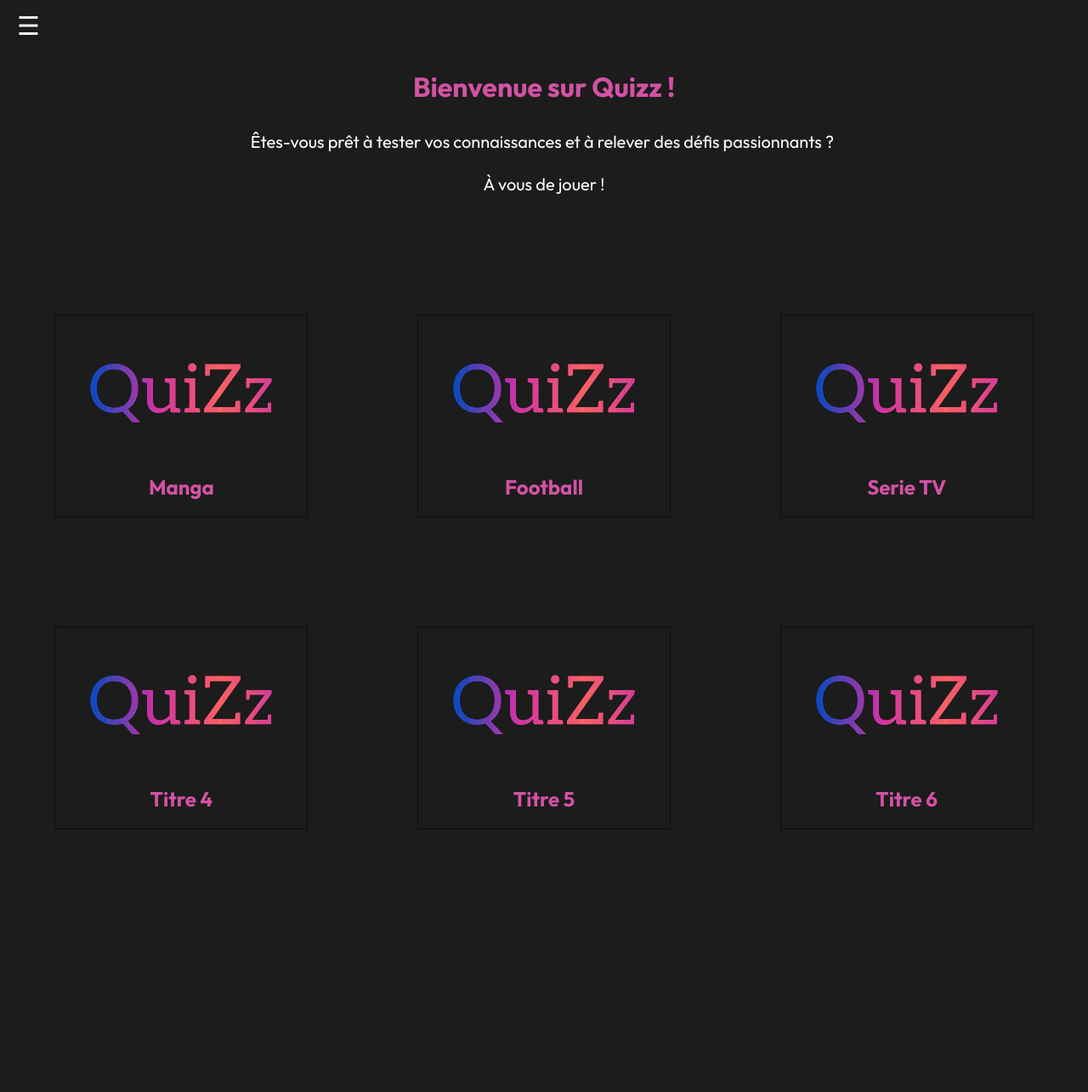
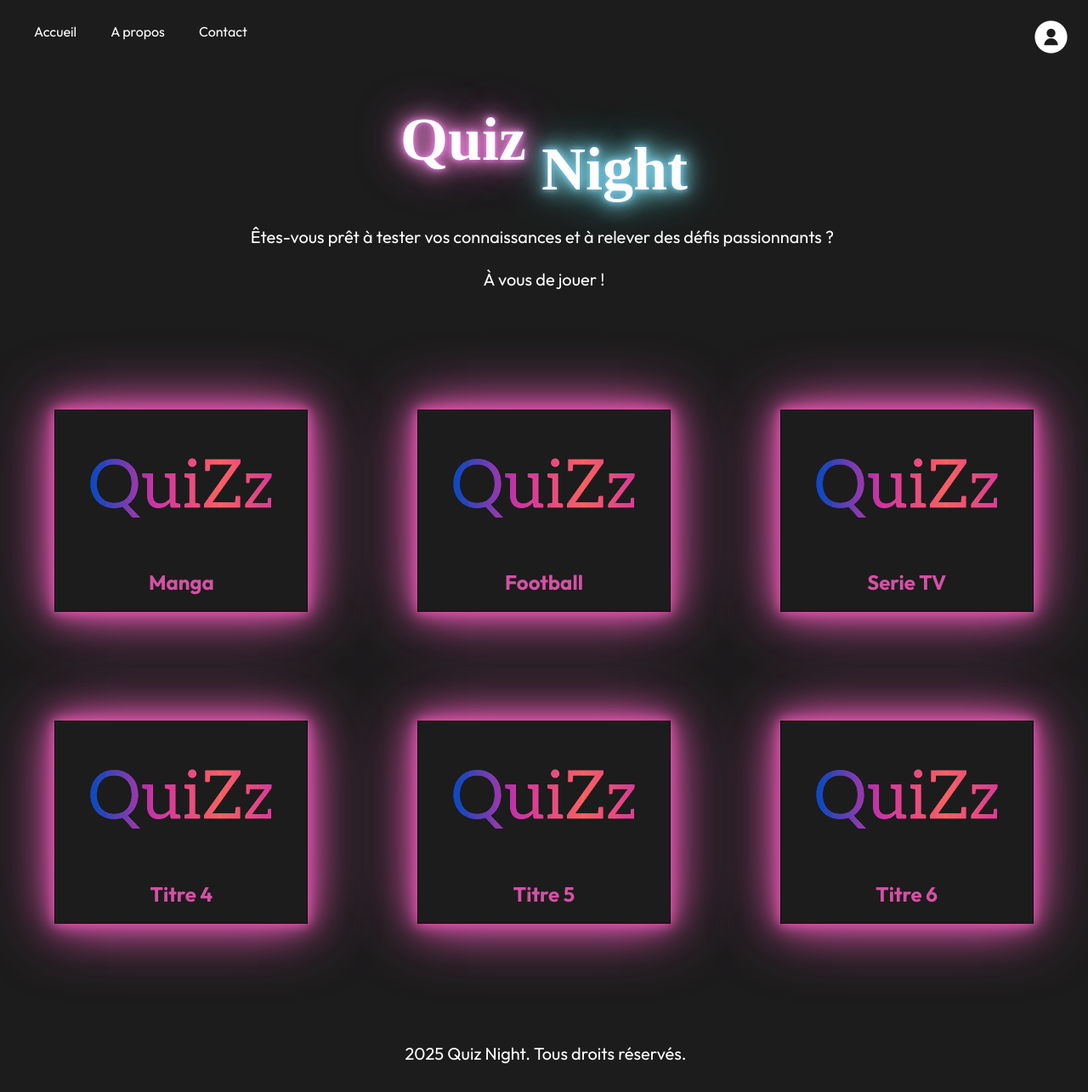
Before and after one commit to lenain-emile/project-quizz, a PHP site: page / in a window 1280 px wide. Shown: the whole page at 85% size. Before the commit the page ends 976 px from the top, so only its background shows below. Run offline with PHP 8.4, Linux system fonts and the light colour scheme.

Commit message:
Style changes + new footer and neon style for items and title

```diff
--- a/index.php
+++ b/index.php
@@ -10,7 +10,7 @@
 <head>
     <meta charset="UTF-8">
     <meta name="viewport" content="width=device-width, initial-scale=1.0">
-    <title>Project Quizz</title>
+    <title>Project Quizz Night</title>
     <link rel="stylesheet" href="style/style.css">
     <link rel="stylesheet" href="style/flex.css">
 <link href="https://fonts.googleapis.com/css2?family=Outfit:wght@400;700&display=swap" rel="stylesheet">
@@ -23,14 +23,15 @@
         <input type="checkbox" id="navbar-toggle">
         <label for="navbar-toggle" class="navbar-icon">&#9776;</label>
         <div class="navbar-menu">
-            <a href="#home">Home</a>
-            <a href="#about">About</a>
-            <a href="user.php">Profil</a>
+            <a href="#home">Accueil</a>
+            <a href="#about">A propos</a>
+            <a href="user.php">Contact</a>
         </div>
     </div>
+    <a href="profile.php"><img src="image/icon.png" alt="Profil" class="icon"></a>
 </nav>
 <main>
-<h1>Bienvenue sur Quizz !</h1>
+<h1 class="neon-title">Quiz <span>Night</span></h1>
 
 <p>Êtes-vous prêt à tester vos connaissances et à relever des défis passionnants ?
 À vous de jouer !</p>
@@ -75,3 +76,7 @@
 
 </body>
 </html>
+<footer>
+        <p> 2025 Quiz Night. Tous droits réservés.</p>
+
+</footer>
--- a/style/flex.css
+++ b/style/flex.css
@@ -36,3 +36,24 @@
 
 
 }
+.icon {
+    position: absolute;
+    top: 10px;
+    right: 10px;
+}
+
+@keyframes neonBorder {
+    0% {
+        box-shadow: 0 0 5px #d352a4, 0 0 10px #d352a4, 0 0 20px #d352a4, 0 0 40px #d352a4;
+    }
+    50% {
+        box-shadow: 0 0 10px #d352a4, 0 0 20px #d352a4, 0 0 40px #d352a4, 0 0 80px #d352a4;
+    }
+    100% {
+        box-shadow: 0 0 5px #d352a4, 0 0 10px #d352a4, 0 0 20px #d352a4, 0 0 40px #d352a4;
+    }
+}
+
+.item {
+    animation: neonBorder 1.5s infinite alternate;
+}
--- a/style/style.css
+++ b/style/style.css
@@ -52,8 +52,8 @@ main
     text-align: center;
 }
 .navbar-menu a:hover {
-    background-color: #ddd;
-    color: black;
+    background-color: #d352a4;
+
 }
 .navbar-icon {
     font-size: 30px;
@@ -66,6 +66,41 @@ main
 #navbar-toggle:checked + .navbar-icon + .navbar-menu {
     display: flex;
 }
+
+footer {
+
+
+    margin-top: 10%;
+    width: 100%;
+}
+
+
+
+.neon-title {
+    font-family: 'Corinthia';
+    font-size: 72px;
+    color: #ffffff;
+    text-shadow:
+        0 0 6px rgba(241, 139, 245, 0.92),
+        0 0 30px rgba(241, 105, 196, 0.34),
+        0 0 12px rgba(245, 114, 212, 0.52),
+        0 0 21px rgba(238, 157, 227, 0.92),
+        0 0 34px rgba(212, 124, 179, 0.78),
+        0 0 54px rgba(221, 103, 201, 0.92);
+}
+
+.neon-title span {
+    text-shadow:
+        0 0 6px rgba(126, 194, 240, 0.92),
+        0 0 30px rgba(105, 221, 241, 0.34),
+        0 0 12px rgba(114, 214, 245, 0.52),
+        0 0 21px rgba(157, 233, 238, 0.92),
+        0 0 34px rgba(124, 206, 212, 0.78),
+        0 0 54px rgba(103, 213, 221, 0.92);
+    position: relative;
+    top: 35px;
+}
+
 
 @media (max-width: 600px) {
     .navbar-menu {
@@ -83,4 +118,18 @@ main
      h1 {
         font-size: 1.5em;
      }
+     footer {
+    display: none;
+    }
 }
+
+@media (min-width: 601px) {
+    .navbar-icon {
+        display: none;
+    }
+    .navbar-menu {
+        display: flex;
+        flex-direction: row;
+    }
+
+}
```
Also changed, not shown: image/icon.png (added).
